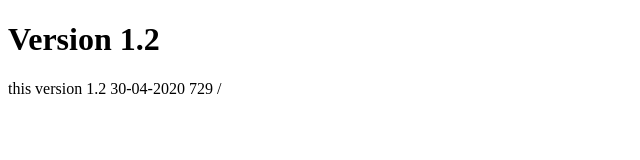
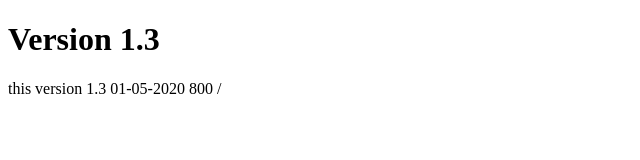
Before and after one commit to ogmsat/fargate-cicd, a plain HTML site: page index.html in a window 1280 px wide. Shown: the full height of the page, 0-640 px from the left. Drawn offline with Linux system fonts and the light colour scheme.

Commit message:
Update index.html

```diff
--- a/index.html
+++ b/index.html
@@ -2,8 +2,8 @@
 <html>
 <body>
 
-<h1>Version 1.2</h1>
-</h2>this version 1.2 30-04-2020 729 /</h2>
+<h1>Version 1.3</h1>
+</h2>this version 1.3 01-05-2020 800 /</h2>
 
 </body>
 </html>
```
